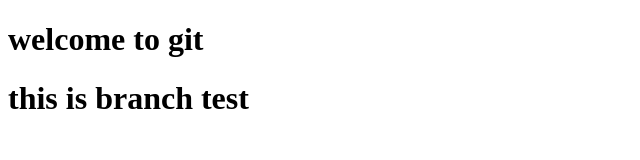
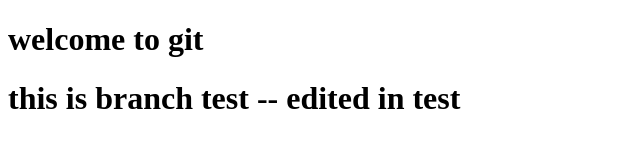
Before and after one commit to ironman624142/newone, a plain HTML site: page index.html in a window 1280 px wide. Shown: the whole page, without its empty margins (0-640 px from the left). Drawn offline with Linux system fonts and the light colour scheme.

Commit message:
added text to h2 from test

```diff
--- a/index.html
+++ b/index.html
@@ -8,6 +8,6 @@
 </head>
 <body>
     <h1>welcome to git</h1>
-    <h1>this is branch test</h1>
+    <h1>this is branch test -- edited in test</h1>
 </body>
 </html>
```
